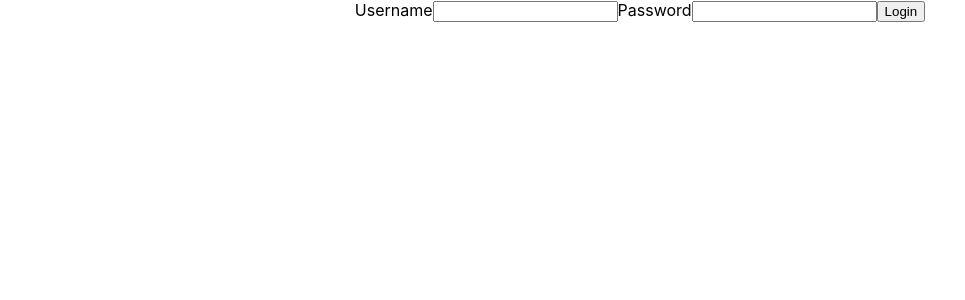
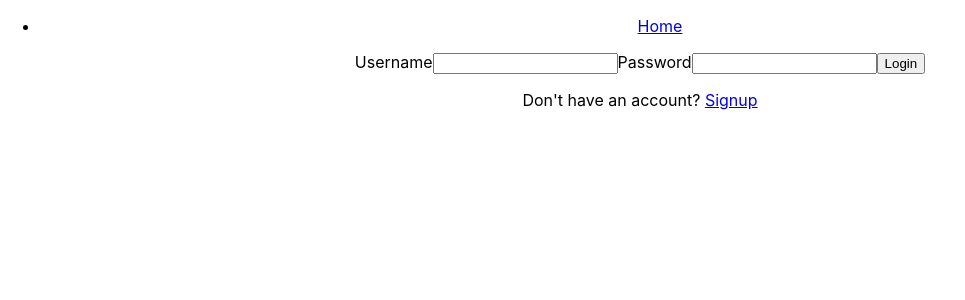
Before and after one commit to BeatrizJB/Invenire-Frontend, a React (Create React App) app: page /login in a window 1280 px wide. Shown: the top 300 px of the page, without its empty margins (0-965 px from the left). Built offline with nearby package versions, Linux system fonts and the light colour scheme; no server answers.

Commit message:
sign up working, login is failing cus credential = true

```diff
--- a/src/App.js
+++ b/src/App.js
@@ -4,21 +4,79 @@ import CreateInventory from "./components/CreateInventory";
 import Home from "./components/Home";
 import Signup from "./components/Signup";
 import Login from "./components/Login";
+import Navbar from "./components/NavBar";
+import "react-toastify/dist/ReactToastify.css";
+import { ToastContainer } from "react-toastify";
 import { Route, Switch } from "react-router-dom";
+import { loggedIn } from "./api";
 import React from "react";
 
-function App() {
+// function App() {
+//   return (
+//     <div className="App">
+//       <Switch>
+
+//         <Route exact path="/signup" component={Signup} />
+//         <Route exact path="/login" component={Login} />
+//       </Switch>
+//     </div>
+//   );
+// }
+
+// export default App;
+
+class App extends React.Component {
+  state = {
+    loggedInUser: null,
+  };
+  setLoggedInUser = (user) => {
+    this.setState({
+      loggedInUser: user,
+    });
+  };
+  //In case the page is refreshed I check if there's
+  //an active session on the backend
+  async componentDidMount() {
+    const response = await loggedIn();
+    if (!this.state.loggedInUser) {
+      if (response.data._id) {
+        this.setLoggedInUser(response.data);
+      }
+    }
+  }
+  render() {
     return (
       <div className="App">
+        <ToastContainer />
+        <Navbar
+          loggedInUser={this.state.loggedInUser}
+          setLoggedInUser={this.setLoggedInUser}
+        />
         <Switch>
+          {/* <Route exact path={["/", "/projects"]} component={ListProjects} />
+          <PrivateRoute exact path="/projects/add" component={AddProject} />
+          <Route exact path="/projects/:id" component={ProjectDetails} />
+          <PrivateRoute
+            exact
+            path="/projects/:id/edit"
+            component={UpdateProject}
+          /> */}
           <Route exact path="/" component={Home} />
           <Route exact path="/list" component={Lists} />
           <Route exact path="/list/new" component={CreateInventory} />
           <Route exact path="/signup" component={Signup} />
-        <Route exact path="/login" component={Login} />
+          <Route
+            exact
+            path="/login"
+            render={(props) => {
+              return (
+                <Login {...props} setLoggedInUser={this.setLoggedInUser} />
+              );
+            }}
+          />
         </Switch>
       </div>
     );
   }
-
+}
 export default App;
--- a/src/api.js
+++ b/src/api.js
@@ -37,7 +37,10 @@ export const signup = (user) => {
 };
 
 export const login = (user) => {
-  return axios.post(`${baseURL}/login`, user);
+  return axios.post(`${baseURL}/login`, user, { withCredentials: true });
+};
+export const loggedIn = () => {
+  return axios.get(`${baseURL}/loggedin`, { withCredentials: true });
 };
 
 export const logout = (user) => {
--- a/src/components/Login.js
+++ b/src/components/Login.js
@@ -1,6 +1,7 @@
 import React from "react";
 import { login } from "../api";
 import { toast } from "react-toastify";
+import { NavLink } from "react-router-dom";
 
 class Login extends React.Component {
   state = {
@@ -48,6 +49,9 @@ class Login extends React.Component {
           <button type="submit">Login</button>
         </form>
 
+        <p>
+          Don't have an account? <NavLink to="/signup">Signup</NavLink>
+        </p>
       </>
     );
   }
--- a/src/components/NavBar.js
+++ b/src/components/NavBar.js
@@ -1,42 +1,42 @@
-// import React from "react";
-// import { NavLink } from "react-router-dom";
-// import { logout } from "../api";
+import React from "react";
+import { NavLink } from "react-router-dom";
+import { logout } from "../api";
 
-// function Navbar({ loggedInUser, setLoggedInUser }) {
-//   const logoutUser = async () => {
-//     await logout();
-//     setLoggedInUser(null);
-//   };
-//   return loggedInUser ? (
-//     <>
-//       <p>Welcome {loggedInUser.username}</p>
-//       <ul>
-//         <li>
-//           <NavLink to="/">
-//             <button onClick={logoutUser}>Logout</button>
-//           </NavLink>
-//         </li>
-//         <li>
-//           <NavLink activeStyle={{ color: "red" }} exact to="list">
-//             My Inventories
-//           </NavLink>
-//         </li>
-//         <li>
-//           <NavLink activeStyle={{ color: "red" }} to="">
-//             Add Project
-//           </NavLink>
-//         </li>
-//       </ul>
-//     </>
-//   ) : (
-//     <ul>
-//       <li>
-//         <NavLink activeStyle={{ color: "red" }} exact to="/">
-//           Home
-//         </NavLink>
-//       </li>
+function Navbar({ loggedInUser, setLoggedInUser }) {
+  const logoutUser = async () => {
+    await logout();
+    setLoggedInUser(null);
+  };
+  return loggedInUser ? (
+    <>
+      <p>Welcome {loggedInUser.username}</p>
+      <ul>
+        <li>
+          <NavLink to="/">
+            <button onClick={logoutUser}>Logout</button>
+          </NavLink>
+        </li>
+        <li>
+          <NavLink activeStyle={{ color: "red" }} exact to="list">
+            My Inventories
+          </NavLink>
+        </li>
+        <li>
+          <NavLink activeStyle={{ color: "red" }} to="">
+            Add Project
+          </NavLink>
+        </li>
+      </ul>
+    </>
+  ) : (
+    <ul>
+      <li>
+        <NavLink activeStyle={{ color: "red" }} exact to="/">
+          Home
+        </NavLink>
+      </li>
 
-//     </ul>
-//   );
-// }
-// export default Navbar;
+    </ul>
+  );
+}
+export default Navbar;
--- a/src/components/Signup.js
+++ b/src/components/Signup.js
@@ -1,5 +1,6 @@
 import React from "react";
 import { signup } from "../api";
+import { NavLink } from "react-router-dom";
 import { toast } from "react-toastify";
 
 class Signup extends React.Component {
@@ -47,6 +48,9 @@ class Signup extends React.Component {
           <button type="submit">Signup</button>
         </form>
 
+        <p>
+          Already have an account? <NavLink to="/login">Login</NavLink>
+        </p>
       </>
     );
   }
```
Lines whose indentation alone changed are shown as unchanged.
